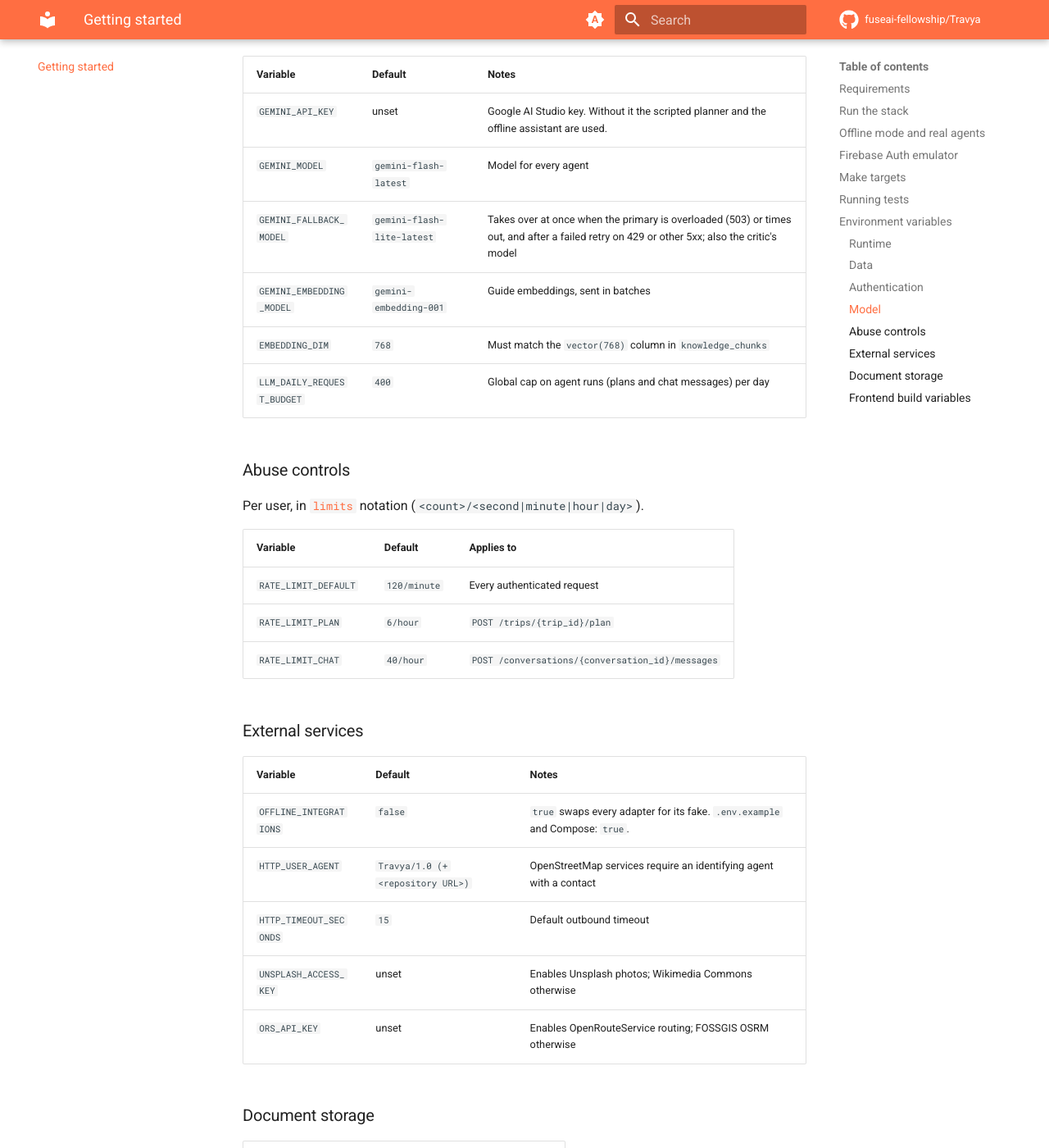
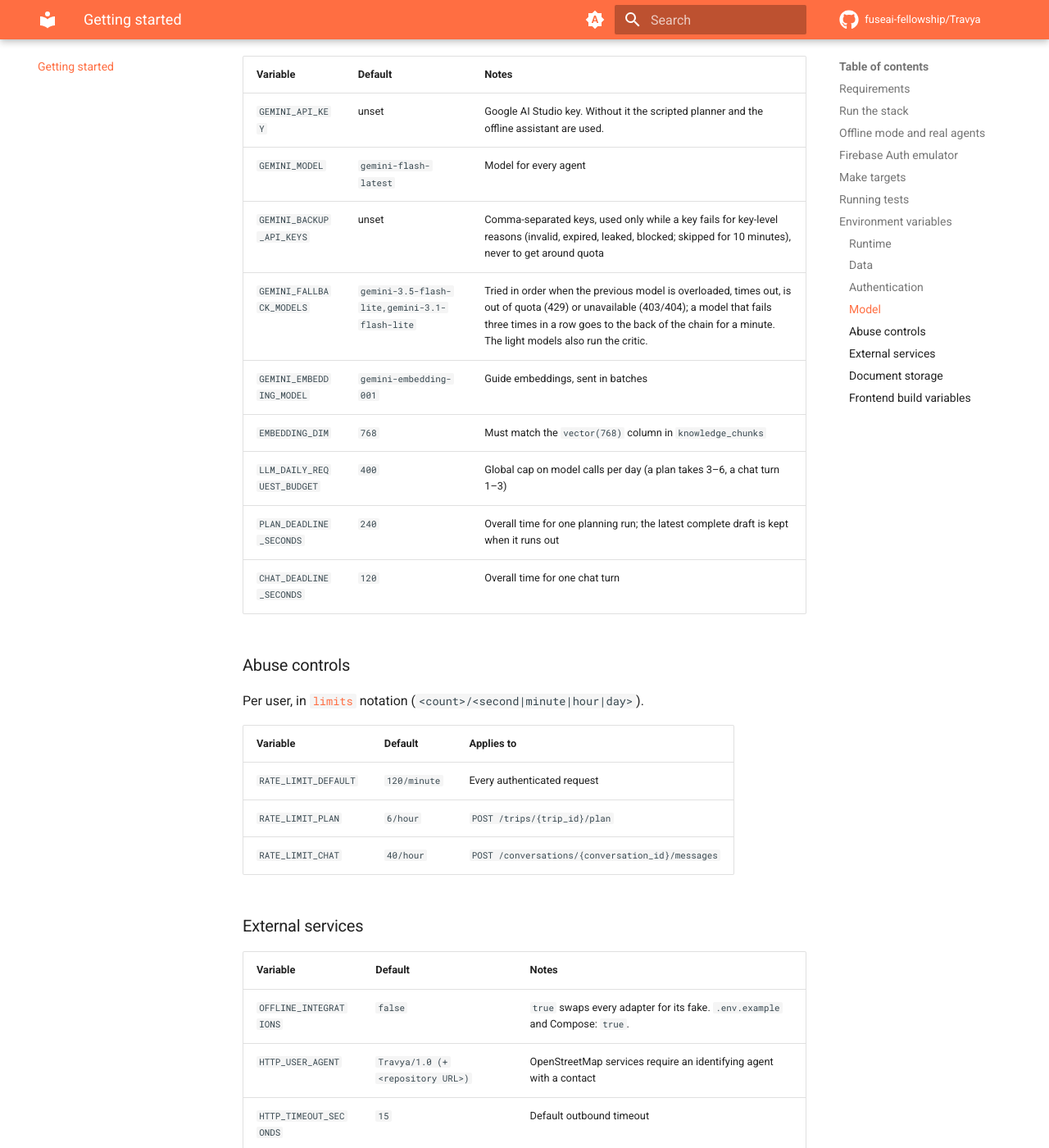
Before and after one commit to fuseai-fellowship/Travya---Agentic-AI-Powered-Travel-Companion, an MkDocs documentation site: the page built from docs/getting-started.md, in a window 1280 px wide and 1400 px high, scrolled down 5385 px. Shown: the whole window at 82% size. Built offline with MkDocs 1.6.1 and Material for MkDocs 9.7.7, drawn with Linux system fonts in a browser that asks for light colours; comment, search, counter and statistics services are not loaded; some of the changed text lies outside the part shown.

Commit message:
docs: describe the per-call budget, storage quotas, deadlines and key handling
Bring the settings tables, runbook and security notes in line with the
fixes: the daily budget counts model calls, uploads have per-account and
total quotas, request bodies and runs are bounded, backup keys only cover
key-level failures, and Sentry gets no locals or bodies.

```diff
--- a/docs/getting-started.md
+++ b/docs/getting-started.md
@@ -65,8 +65,8 @@ offline assistant reply.
 
 !!! warning "Free-tier quota"
     A planning run costs one planner call, up to two reviser calls and up to three critic calls (on
-    the light model), plus embedding requests for the guide. The global `LLM_DAILY_REQUEST_BUDGET` counts runs, not model
-    calls, and protects the key's daily quota.
+    the light model), plus embedding requests for the guide. The global `LLM_DAILY_REQUEST_BUDGET` counts
+    model calls (whichever model in the chain answers) and protects the key's daily quota.
 
 ## Firebase Auth emulator
 
@@ -168,10 +168,13 @@ local development, as noted.
 |---|---|---|
 | `GEMINI_API_KEY` | unset | Google AI Studio key. Without it the scripted planner and the offline assistant are used. |
 | `GEMINI_MODEL` | `gemini-flash-latest` | Model for every agent |
-| `GEMINI_FALLBACK_MODEL` | `gemini-flash-lite-latest` | Takes over at once when the primary is overloaded (503) or times out, and after a failed retry on 429 or other 5xx; also the critic's model |
+| `GEMINI_BACKUP_API_KEYS` | unset | Comma-separated keys, used only while a key fails for key-level reasons (invalid, expired, leaked, blocked; skipped for 10 minutes), never to get around quota |
+| `GEMINI_FALLBACK_MODELS` | `gemini-3.5-flash-lite,gemini-3.1-flash-lite` | Tried in order when the previous model is overloaded, times out, is out of quota (429) or unavailable (403/404); a model that fails three times in a row goes to the back of the chain for a minute. The light models also run the critic. |
 | `GEMINI_EMBEDDING_MODEL` | `gemini-embedding-001` | Guide embeddings, sent in batches |
 | `EMBEDDING_DIM` | `768` | Must match the `vector(768)` column in `knowledge_chunks` |
-| `LLM_DAILY_REQUEST_BUDGET` | `400` | Global cap on agent runs (plans and chat messages) per day |
+| `LLM_DAILY_REQUEST_BUDGET` | `400` | Global cap on model calls per day (a plan takes 3–6, a chat turn 1–3) |
+| `PLAN_DEADLINE_SECONDS` | `240` | Overall time for one planning run; the latest complete draft is kept when it runs out |
+| `CHAT_DEADLINE_SECONDS` | `120` | Overall time for one chat turn |
 
 ### Abuse controls
 
@@ -197,10 +200,13 @@ Per user, in [`limits`](https://limits.readthedocs.io/) notation (`<count>/<seco
 
 | Variable | Default | Notes |
 |---|---|---|
-| `STORAGE_BACKEND` | `local` | `local` or `gcs` |
+| `STORAGE_BACKEND` | `local` | `local`, `gcs` or `database` (bytes in Postgres, for hosts without object storage) |
 | `LOCAL_STORAGE_DIR` | `./.storage` | Local file root |
 | `GCS_BUCKET` | unset | Required with `gcs` |
 | `MAX_UPLOAD_MB` | `10` | Upload size limit |
+| `STORAGE_QUOTA_MB` | `25` | Stored documents per account |
+| `STORAGE_QUOTA_ANONYMOUS_MB` | `5` | Stored documents per anonymous (demo) account |
+| `STORAGE_TOTAL_MB` | `200` | All documents together; uploads pause (409) beyond it |
 
 ### Frontend build variables
 
```
Also changed, not shown: docs/architecture/agents.md (+2 -1 lines), docs/operations/runbook.md (+1 -1 lines), docs/security.md (+4 -4 lines).
